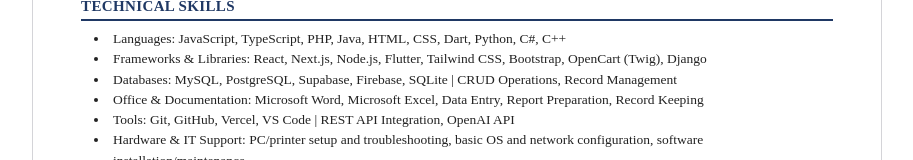
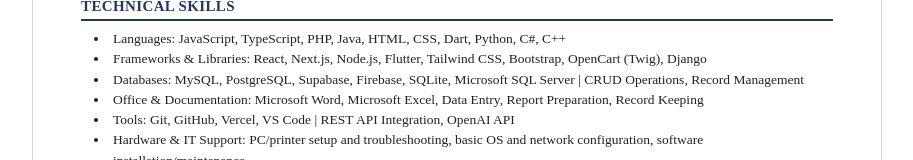
Before and after one commit to MKLNRD-ADR/my-portfolio, a React (Vite) app: page /resume in a window 1280 px wide. Shown: the part 415-575 px from the top of the page, without its empty margins (183-1096 px from the left). Built offline with nearby package versions, Linux system fonts and the light colour scheme.

Commit message:
ADD SKILL

```diff
--- a/src/App.jsx
+++ b/src/App.jsx
@@ -58,7 +58,7 @@
   },
   {
     category: "Databases",
-    skills: ["MySQL", "PostgreSQL", "Supabase", "Firebase", "SQLite", "CRUD Operations", "Record Management"],
+    skills: ["MySQL", "PostgreSQL", "Supabase", "Firebase", "SQLite", "Microsoft SQL Server","CRUD Operations", "Record Management"],
   },
   {
     category: "Tools & APIs",
--- a/src/Resume.jsx
+++ b/src/Resume.jsx
@@ -37,7 +37,7 @@
 const skills = [
   "Languages: JavaScript, TypeScript, PHP, Java, HTML, CSS, Dart, Python, C#, C++",
   "Frameworks & Libraries: React, Next.js, Node.js, Flutter, Tailwind CSS, Bootstrap, OpenCart (Twig), Django",
-  "Databases: MySQL, PostgreSQL, Supabase, Firebase, SQLite | CRUD Operations, Record Management",
+  "Databases: MySQL, PostgreSQL, Supabase, Firebase, SQLite, Microsoft SQL Server | CRUD Operations, Record Management",
   "Office & Documentation: Microsoft Word, Microsoft Excel, Data Entry, Report Preparation, Record Keeping",
   "Tools: Git, GitHub, Vercel, VS Code | REST API Integration, OpenAI API",
   "Hardware & IT Support: PC/printer setup and troubleshooting, basic OS and network configuration, software installation/maintenance",
```
Also changed, not shown: 1 other file (tests, documents, lock files or other folders).
